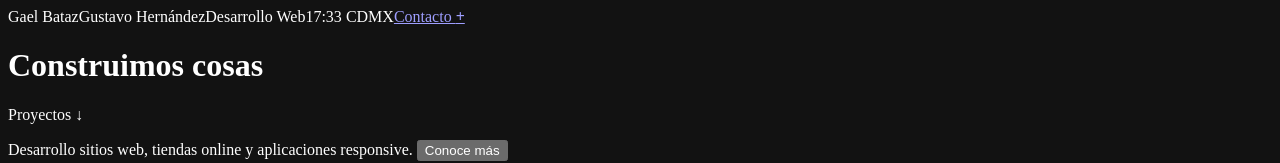
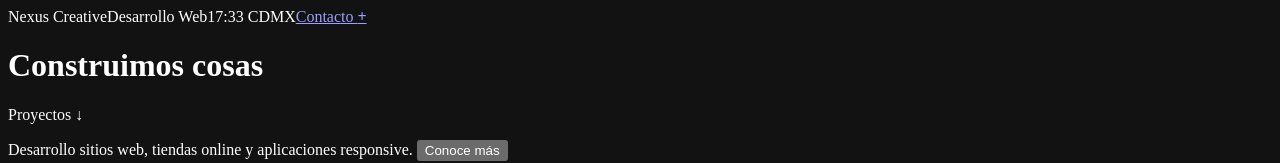
Before and after one commit to G-morenoB/NexusCreative, a React (Vite) app: page / in a window 1280 px wide. Shown: the top 163 px of the page. Built offline with nearby package versions, Linux system fonts and the light colour scheme; the HTML template or start-up script is replaced by a standard one.

Commit message:
cambio top bar

```diff
--- a/src/data/content.js
+++ b/src/data/content.js
@@ -2,8 +2,8 @@
 
 export const profile = {
   name: 'Nexus Creative - Desarrollo web',
-  shortName: 'Gael Bataz',
-  role: 'Gustavo Hernández',
+  shortName: 'Nexus Creative',
+  role: '',
   topLabel: 'Desarrollo Web',
   heroText: 'Construimos cosas',
   intro: 'Desarrollo sitios web, tiendas online y aplicaciones responsive.',
```
